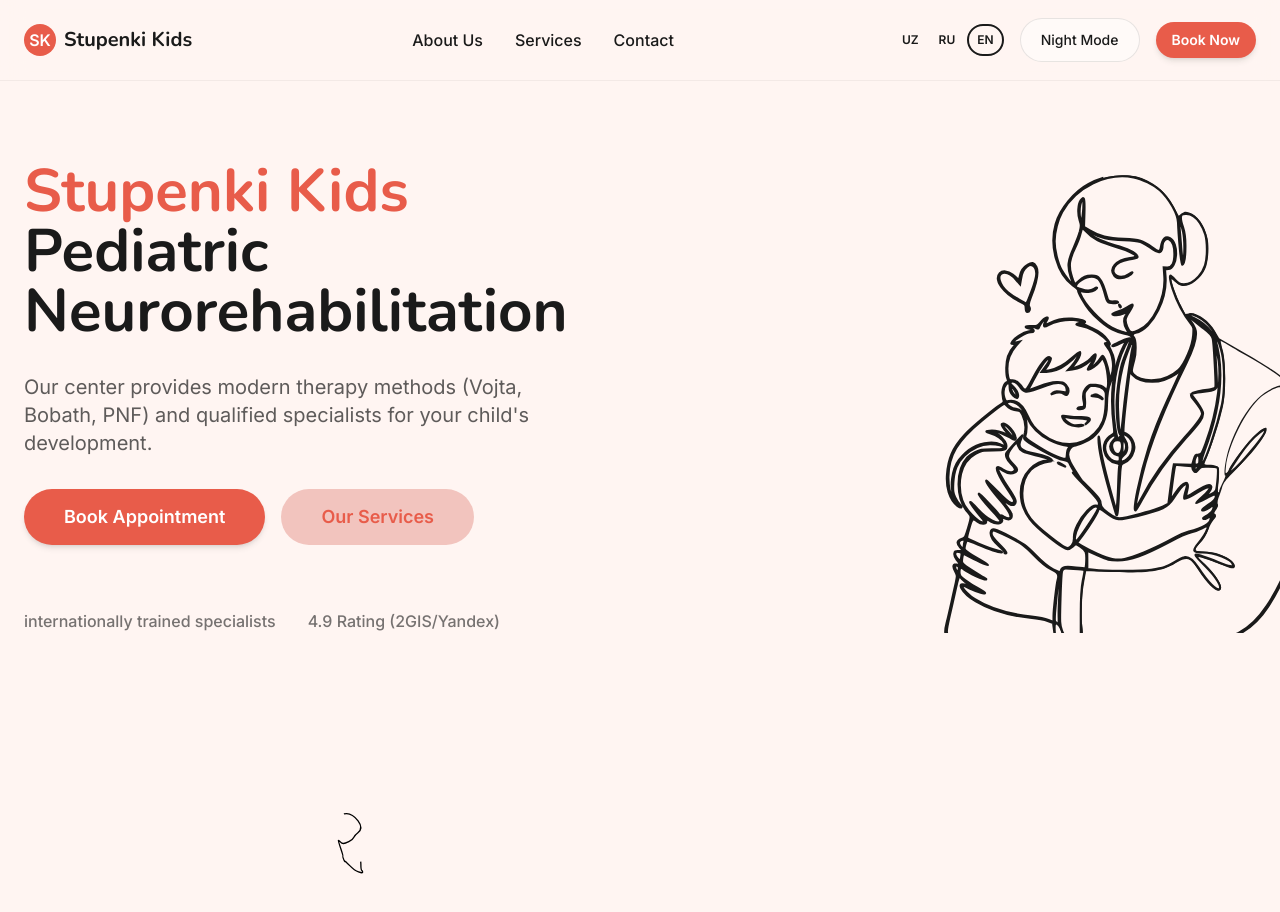
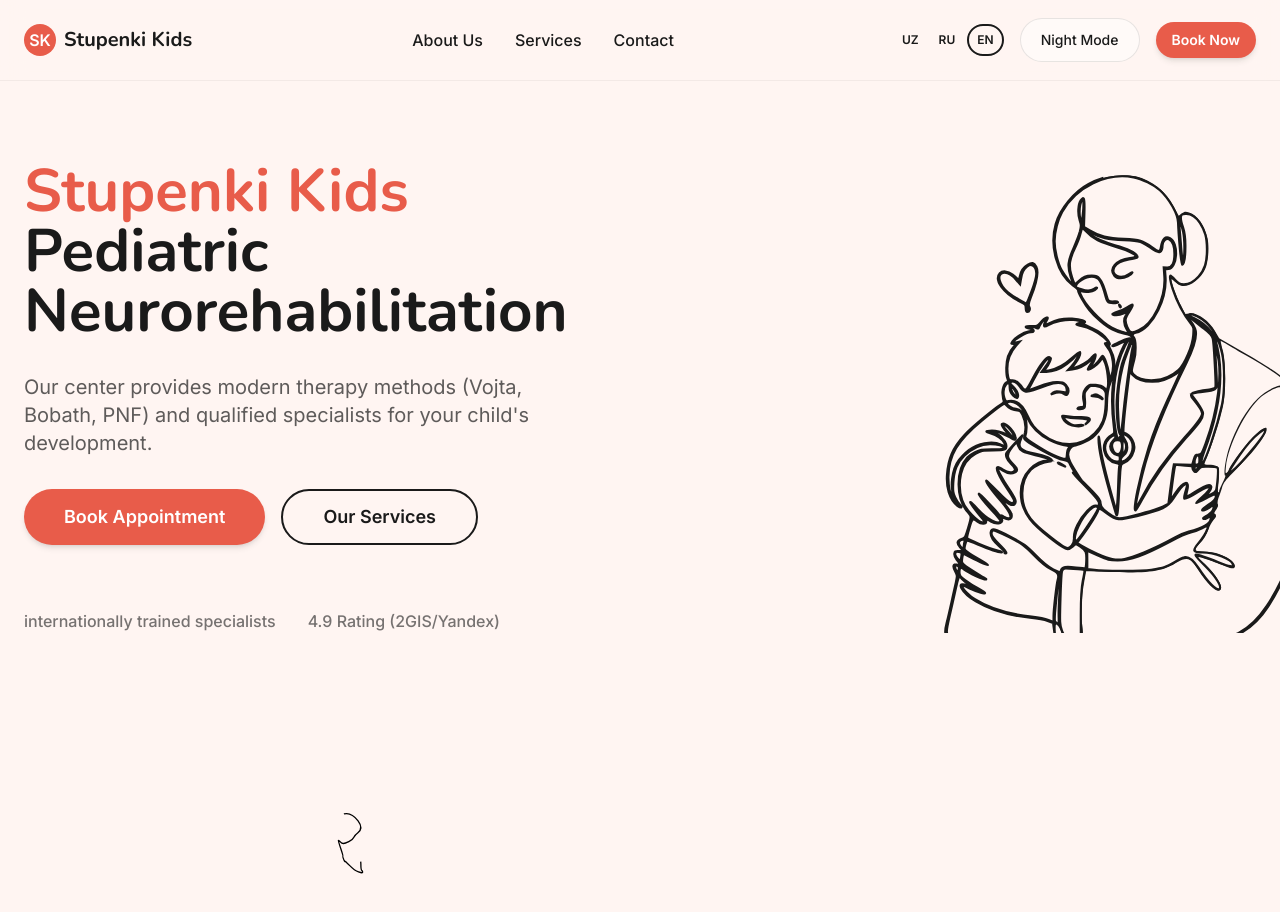
Before and after one commit to WIKKIwk/web_portfolio_1, a React (Vite) app: page / in a window 1280 px wide. Shown: the top 912 px of the page. Built offline with nearby package versions, Linux system fonts and the light colour scheme.

Commit message:
style: revert Services button to outline variant for better visibility

```diff
--- a/src/components/sections/Hero.tsx
+++ b/src/components/sections/Hero.tsx
@@ -43,7 +43,7 @@ export function Hero() {
                             <Button size="lg">
                                 {t('hero.buttons.book')}
                             </Button>
-                            <Button variant="secondary" size="lg" asChild>
+                            <Button variant="outline" size="lg" asChild>
                                 <a href="#services">
                                     {t('hero.buttons.services')}
                                 </a>
```
